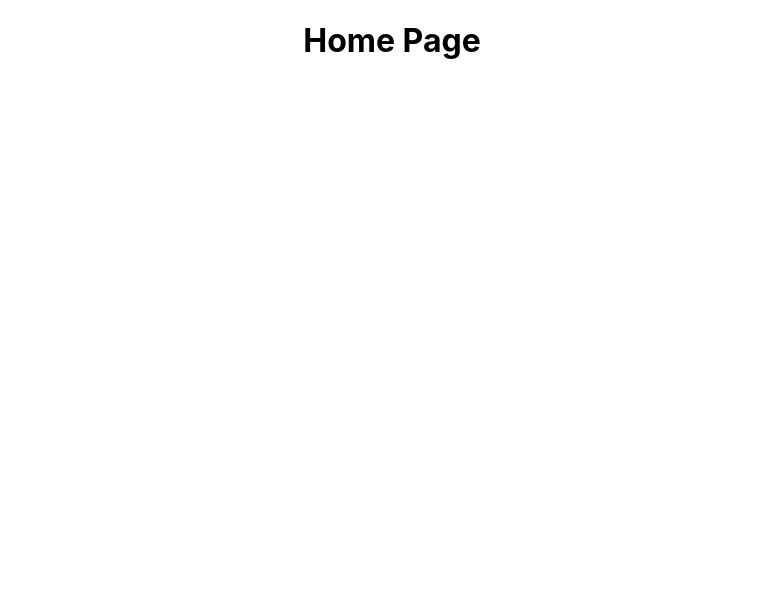
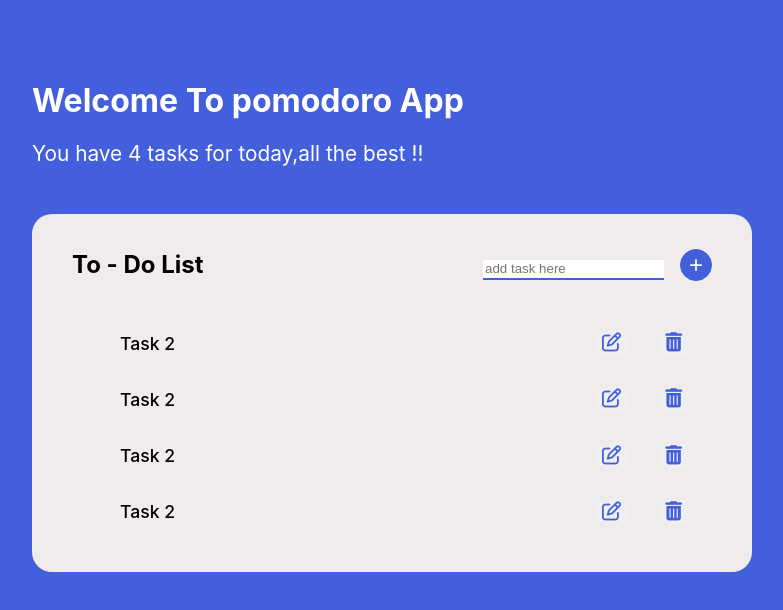
Before and after one commit to JuvitaSaini09/Pomodoro, a React (Create React App) app: page / in a window 1280 px wide. Shown: the top 610 px of the page, without its empty margins (248-1031 px from the left). Built offline with nearby package versions, Linux system fonts and the light colour scheme.

Commit message:
docs:added home page

```diff
--- a/public/index.html
+++ b/public/index.html
@@ -22,6 +22,7 @@
       work correctly both with client-side routing and a non-root public URL.
       Learn how to configure a non-root public URL by running `npm run build`.
     -->
+    <script src="https://kit.fontawesome.com/9c98d67da5.js" crossorigin="anonymous"></script>
     <title>React App</title>
   </head>
   <body>
--- a/src/App.css
+++ b/src/App.css
@@ -1,38 +1,7 @@
 .App {
   text-align: center;
+  background-color: rgb(67, 95, 219);
+  margin:0;
+  padding:0;
+  border:0;
 }
-
-.App-logo {
-  height: 40vmin;
-  pointer-events: none;
-}
-
-@media (prefers-reduced-motion: no-preference) {
-  .App-logo {
-    animation: App-logo-spin infinite 20s linear;
-  }
-}
-
-.App-header {
-  background-color: #282c34;
-  min-height: 100vh;
-  display: flex;
-  flex-direction: column;
-  align-items: center;
-  justify-content: center;
-  font-size: calc(10px + 2vmin);
-  color: white;
-}
-
-.App-link {
-  color: #61dafb;
-}
-
-@keyframes App-logo-spin {
-  from {
-    transform: rotate(0deg);
-  }
-  to {
-    transform: rotate(360deg);
-  }
-}
--- /dev/null
+++ b/src/components/allComponents.js
@@ -0,0 +1,3 @@
+import {TodoList} from "./todoList/todoList"
+
+export {TodoList}
--- /dev/null
+++ b/src/components/todoList/todoList.css
@@ -0,0 +1,38 @@
+.todo-task-list-container{
+
+}
+
+.todo-task-list{
+    font-weight:500;
+    font-size:1.1rem;
+}
+
+.todo-task-list{
+    list-style-type:none;
+    display: flex;
+    justify-content: space-between;
+    margin:0 2rem;
+
+}
+
+.edit-btn{
+
+}
+
+.delete-btn{
+
+}
+
+.todo-task-list button{
+    color:rgb(67, 95, 219);
+    margin:1rem;
+    border:none;
+    font-size:1.2rem;
+    cursor: pointer;
+
+}
+
+.todo-task-list button:hover{
+    color:rgb(40, 75, 230);
+    font-weight:bold;
+}
--- /dev/null
+++ b/src/components/todoList/todoList.js
@@ -0,0 +1,25 @@
+import './todoList.css'
+export const TodoList=()=>{
+    return(
+        <div className="todo-task-list-container">
+        <ul>
+        <li className="todo-task-list">
+            <p>Task 2</p><span><button className="edit-btn"><i className="far fa-edit"></i></button><button className="delete-btn" ><i className="fas fa-trash-alt"></i></button></span>
+            </li>
+
+            <li className="todo-task-list">
+            <p>Task 2</p><span><button className="edit-btn"><i className="far fa-edit"></i></button><button className="delete-btn" ><i className="fas fa-trash-alt"></i></button></span>
+            </li>
+
+            <li className="todo-task-list">
+            <p>Task 2</p><span><button className="edit-btn"><i className="far fa-edit"></i></button><button className="delete-btn" ><i className="fas fa-trash-alt"></i></button></span>
+            </li>
+
+            <li className="todo-task-list">
+            <p>Task 2</p><span><button className="edit-btn"><i className="far fa-edit"></i></button><button className="delete-btn" ><i className="fas fa-trash-alt"></i></button></span>
+            </li>
+
+        </ul>
+    </div>
+    )
+}
--- a/src/pages/home/home.css
+++ b/src/pages/home/home.css
@@ -1,3 +1,70 @@
-body{
-    color:red;
+.body{
+    background-color: rgb(67, 95, 219);
 }
+
+.home-body-parent{
+    border:1px solid rgb(67, 95, 219);
+    background-color: rgb(67, 95, 219);
+   display:flex;
+}
+.home-body{
+  height:100vh;
+  width:45rem;
+  margin:auto;
+
+}
+
+.home-body-heading h1{
+   margin-top: 5rem;
+}
+
+.home-body-heading{
+text-align: left;
+color:white;
+}
+
+.home-body-heading p{
+    font-size:1.3rem;
+}
+
+.todo-container{
+    background-color: rgb(240, 236, 236);
+    padding: 1rem;
+    border-radius:20px;
+    margin:3rem 0 0 0;
+}
+
+.todo-heading{
+    margin:0 1.5rem;
+    display: flex;
+    justify-content:space-between;
+    align-items: baseline;
+
+}
+
+
+.add-task-btn{
+    color:white;
+  background-color: rgb(67, 95, 219);
+  margin-left:1rem;
+  border:1px solid rgb(67, 95, 219);
+  height:2rem;
+  width:2rem;
+  border-radius:50%;
+  font-size:1.5rem;
+  cursor: pointer;
+}
+
+.add-task-btn:hover{
+    background-color: rgb(40, 75, 230);
+    border:1px solid rgb(40, 75, 230);
+}
+
+
+.input-add-task{
+    outline: none;
+    border:none;
+    border-bottom: 2px solid rgb(67, 95, 219);
+    height:1rem;
+    background-color: rgb(255, 255, 255);
+}
--- a/src/pages/home/home.js
+++ b/src/pages/home/home.js
@@ -1,10 +1,33 @@
 import React from "react"
+import './home.css'
+import { TodoList } from "../../components/todoList/todoList"
 
 export const Home=()=>{
     return(
         <>
-        <div >
-        <h1>Home Page</h1>
+        <div className="home-body-parent" >
+           <div className="home-body" >
+           <div className="home-body-heading" >
+           <h1>Welcome To pomodoro App</h1>
+            <p>You have 4 tasks for today,all the best !!</p>
+           </div>
+
+            <div className="todo-container" >
+
+                <div className="todo-heading">
+                    <h2>To - Do List</h2>
+                    <div>
+                    <input type="text" className="input-add-task" placeholder="add task here"></input>
+                    <button className="add-task-btn">+</button>
+                    </div>
+
+                </div>
+
+             <TodoList />
+
+            </div>
+           </div>
+
         </div>
         </>
     )
```
